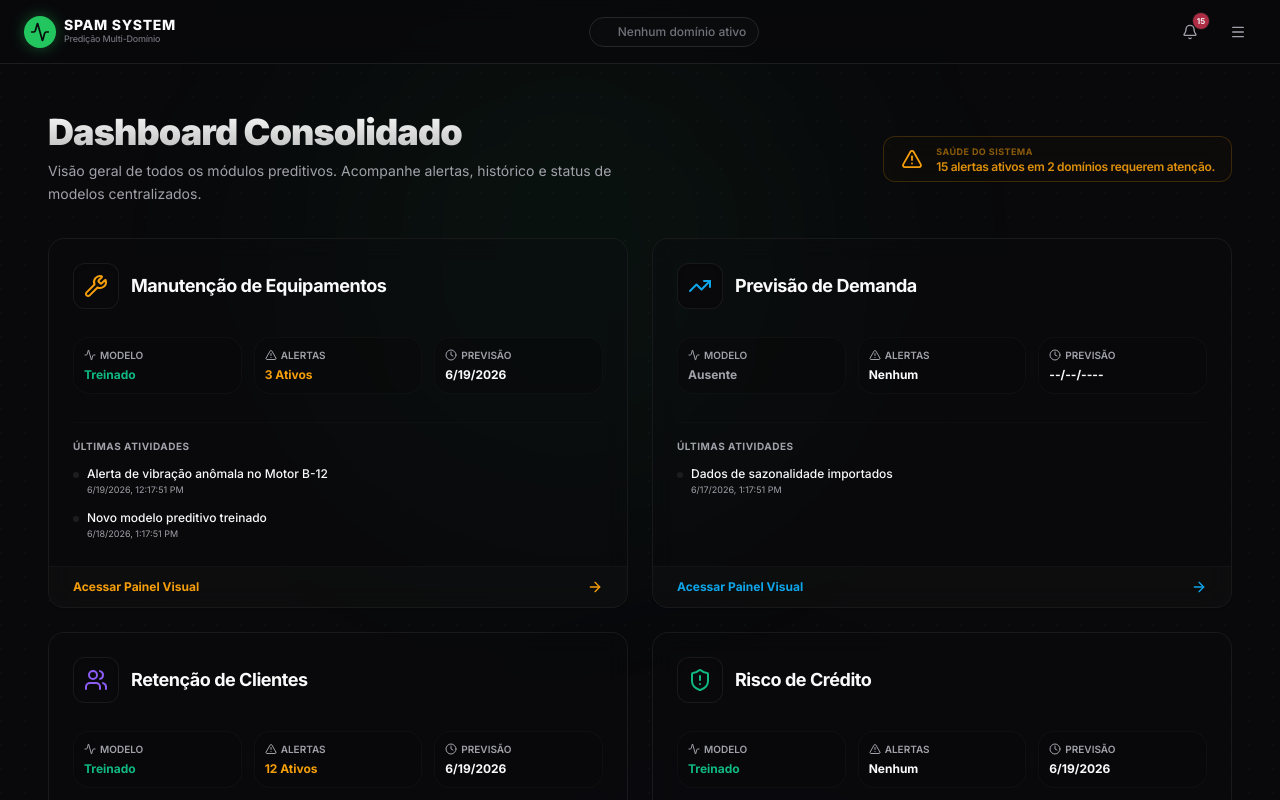
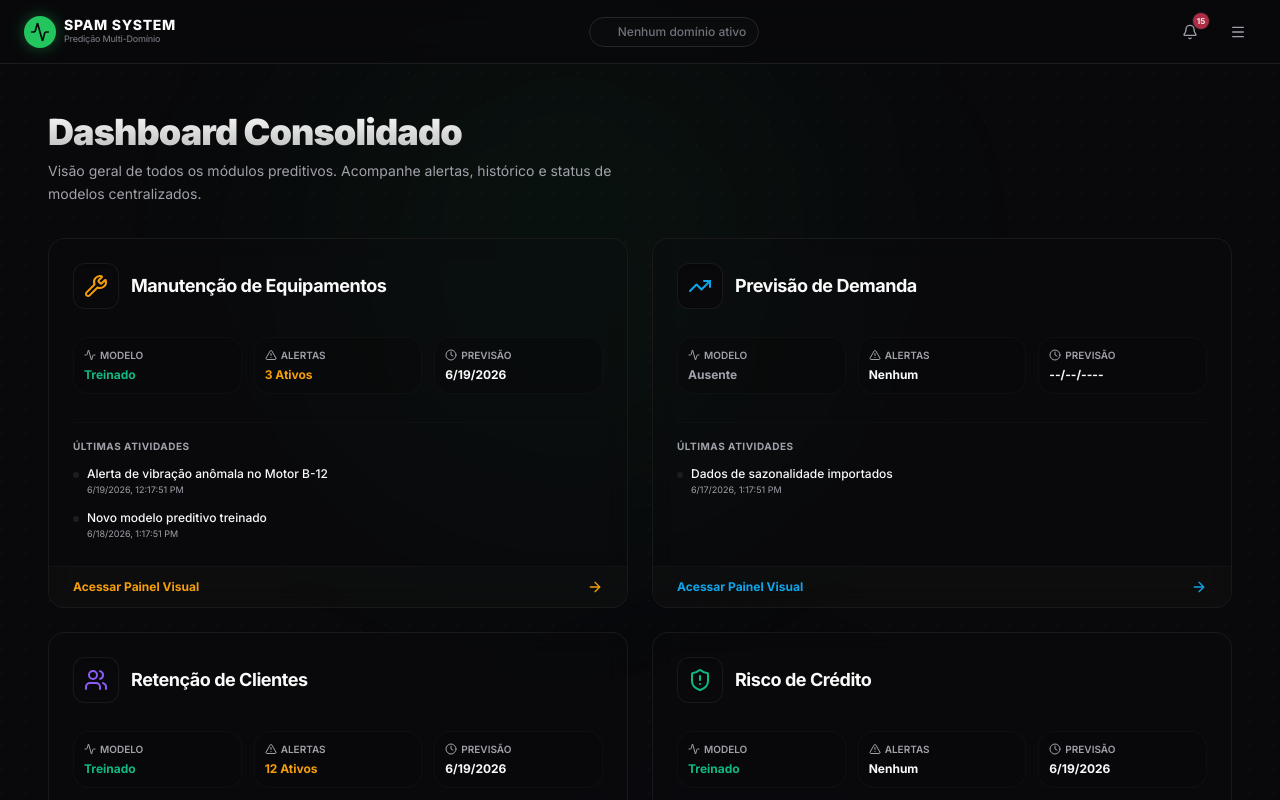
Before and after one commit to gabriellsnts/spam-project, a Next.js app: page / in a window 1280 px wide. Shown: the top 800 px of the page. Built offline with nearby package versions, Linux system fonts and the light colour scheme; sample sign-in values are in the browser's storage.

Commit message:
fix: remover banner de saude redundante e adicionar botao voltar na sidebar

```diff
--- a/src/app/page.tsx
+++ b/src/app/page.tsx
@@ -5,7 +5,7 @@ import { useDomain, DOMAINS, DomainType } from "@/lib/context/domain-context";
 import { Header } from "@/components/shared/header";
 import { Card, CardContent, CardHeader, CardTitle, CardFooter } from "@/components/ui/card";
 import { Button } from "@/components/ui/button";
-import { Wrench, TrendingUp, Users, ShieldAlert, ArrowRight, CheckCircle2, AlertTriangle, AlertCircle, Clock, Activity, RefreshCcw } from "lucide-react";
+import { Wrench, TrendingUp, Users, ShieldAlert, ArrowRight, AlertTriangle, Clock, Activity, RefreshCcw } from "lucide-react";
 
 export default function Home() {
   const { activeDomain, initiateDomainSwitch, dashboardStatus, systemHealth, simulateDashboardEvent } = useDomain();
@@ -47,22 +47,6 @@ export default function Home() {
     }
   };
 
-  const getHealthIcon = () => {
-    switch (systemHealth.status) {
-      case "healthy": return <CheckCircle2 className="h-6 w-6 text-emerald-500" />;
-      case "warning": return <AlertTriangle className="h-6 w-6 text-amber-500" />;
-      case "critical": return <AlertCircle className="h-6 w-6 text-red-500 animate-pulse" />;
-    }
-  };
-
-  const getHealthStyle = () => {
-    switch (systemHealth.status) {
-      case "healthy": return "border-emerald-500/20 bg-emerald-500/[0.02] text-emerald-500/90";
-      case "warning": return "border-amber-500/20 bg-amber-500/[0.02] text-amber-500/90";
-      case "critical": return "border-red-500/20 bg-red-500/[0.02] text-red-500/90";
-    }
-  };
-
   return (
     <div className="flex flex-col min-h-screen bg-background text-foreground transition-colors duration-300 selection:bg-green-500/20 selection:text-green-400 relative overflow-hidden">
       {/* Premium Texture and Glow Overlay */}
@@ -83,21 +67,6 @@ export default function Home() {
             <p className="text-muted-foreground text-sm max-w-xl mt-2 leading-relaxed">
               Visão geral de todos os módulos preditivos. Acompanhe alertas, histórico e status de modelos centralizados.
             </p>
-          </div>
-
-          {/* Indicador Geral de Saúde (CA04) */}
-          <div className={`flex items-center gap-3 px-4 py-2 rounded-xl border backdrop-blur-md shadow-sm transition-all duration-300 ${getHealthStyle()}`}>
-            <div className="flex items-center justify-center scale-90">
-              {getHealthIcon()}
-            </div>
-            <div className="flex flex-col">
-              <span className="text-[9px] font-bold uppercase tracking-wider opacity-60">
-                Saúde do Sistema
-              </span>
-              <span className="text-xs font-semibold mt-0.5 tracking-tight leading-none">
-                {systemHealth.message}
-              </span>
-            </div>
           </div>
         </div>
 
--- a/src/components/shared/utility-drawer.tsx
+++ b/src/components/shared/utility-drawer.tsx
@@ -92,6 +92,16 @@ export function UtilityDrawer() {
         {/* Header */}
         <div className="pb-5 border-b border-border/20 flex items-center justify-between">
           <div className="flex items-center gap-2.5">
+            {!isMenu && (
+              <Button
+                variant="ghost"
+                size="sm"
+                onClick={() => setActiveUtilityPanel("menu")}
+                className="h-7 text-xs text-muted-foreground hover:text-foreground hover:bg-zinc-900 transition px-2 py-1 flex items-center gap-1 mr-1.5"
+              >
+                ← Voltar
+              </Button>
+            )}
             {isMenu ? (
               <>
                 <Menu className="h-5 w-5 text-zinc-400" />
```
